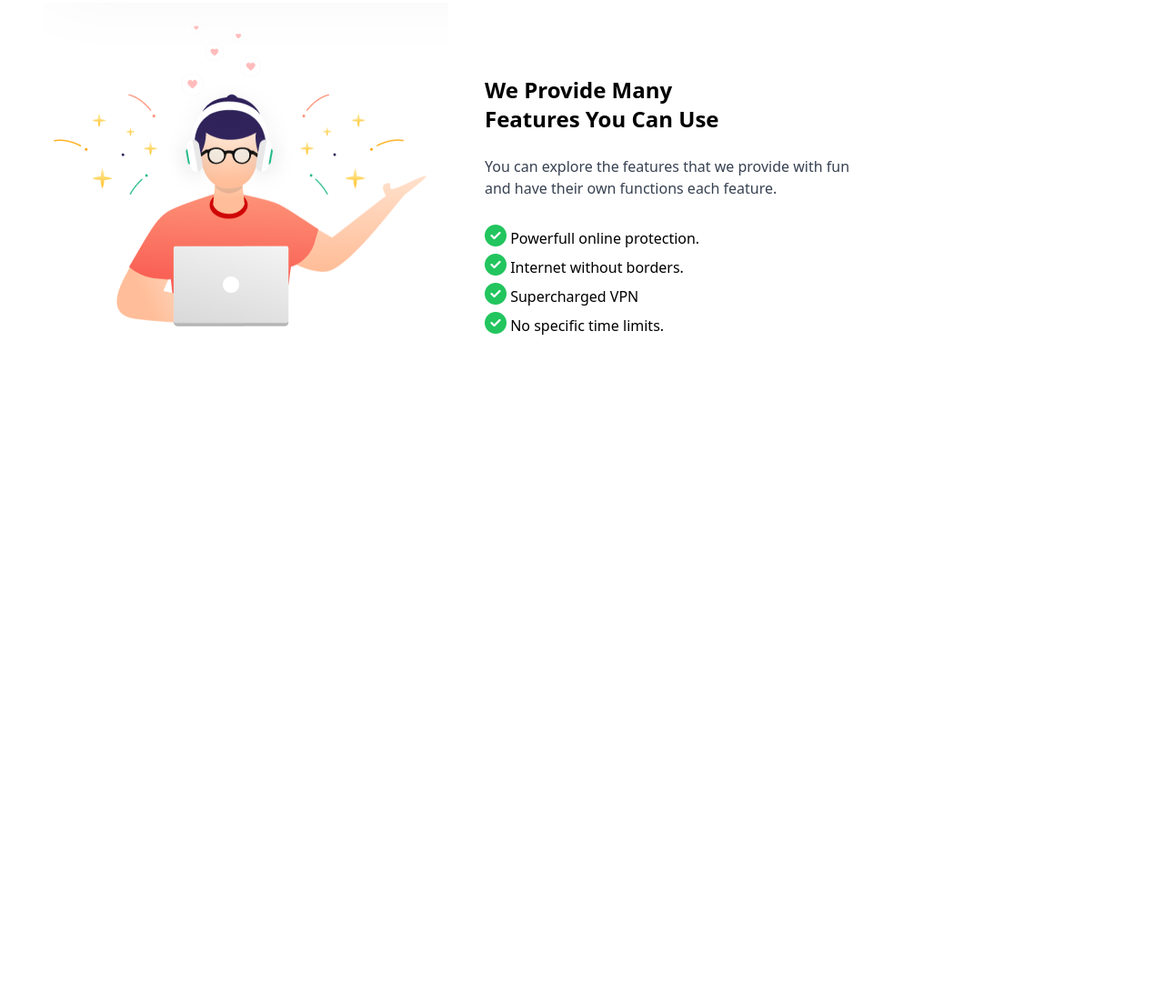
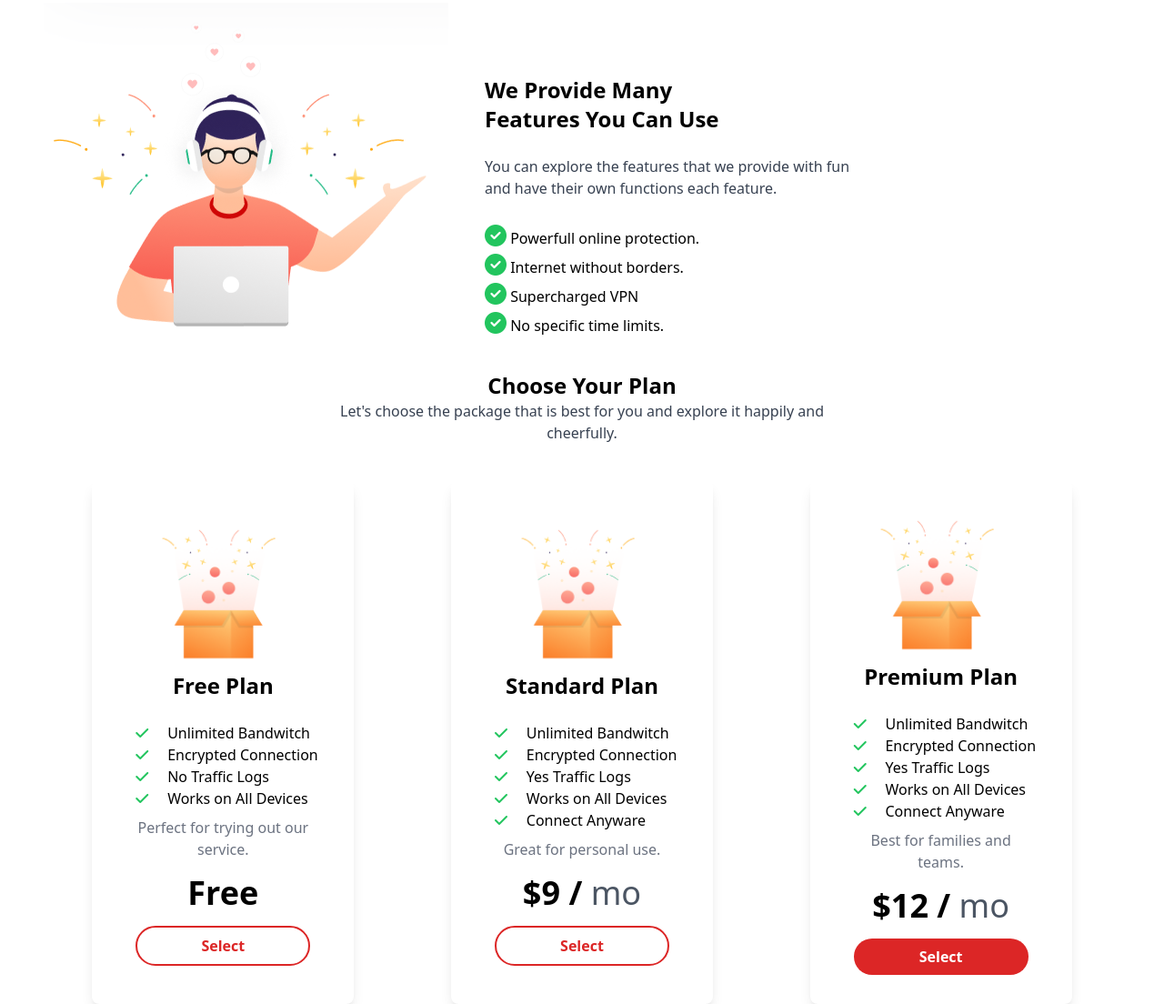
Before and after one commit to caleb-tuyisingize/vpnclone, a plain HTML site: page index.html in a window 1280 px wide. Shown: the part 731-1835 px from the top of the page at 91% size. Before the commit the page ends 1139 px from the top, so only its background shows below. Drawn offline with nearby package versions, Linux system fonts and the light colour scheme.

Commit message:
planning phase

```diff
--- a/index.html
+++ b/index.html
@@ -67,7 +67,7 @@
         <img src="./img/front.png" alt="">
     </div>
     <div class="ml-10 mt-20  w-[412px]">
-        <h1 class="font-bold text-2xl">We Provide Many <br> Features You Can Use</h1><br>
+        <h1 class="font-semibold text-2xl">We Provide Many <br> Features You Can Use</h1><br>
         <p class="text-gray-700 text-1xl">You can explore the features that we provide with fun and have their own functions each feature.</p><br>
         <span><i class="fa-solid fa-check-circle text-green-500 text-2xl"></i> Powerfull online protection.</span><br>
         <span><i class="fa-solid fa-check-circle text-green-500 text-2xl"></i> Internet without borders.</span><br>
@@ -75,5 +75,58 @@
         <span><i class="fa-solid fa-check-circle text-green-500 text-2xl"></i> No specific time limits.</span><br>
     </div>
 </div>
+<div class="plain w-full text-center items-center">
+    <h1 class="font-semibold text-2xl">Choose Your Plan</h1>
+    <span class=""><p class="text-gray-700 text-1xl">Let's choose the package that is best for you and explore it happily and <br> cheerfully.</p></span>
+</div>
+<div class="flex justify-around mt-10 px-12">
+    <div class="bg-white w-72 h-auto py-8 rounded-lg shadow-lg p-6 content-center text-center px-12">
+        <img src="./img/plan.png" alt="">
+        <h1 class="text-2xl font-semibold">Free Plan</h1>
+
+            <div class="text-left w-60 text-1xl">
+                <br>
+        <span><i class="fa-solid fa-check text-green-500 text-1xl"></i> &nbsp; &nbsp; Unlimited Bandwitch</span><br>
+        <span><i class="fa-solid fa-check text-green-500 text-1xl"></i> &nbsp; &nbsp; Encrypted Connection</span><br>
+        <span><i class="fa-solid fa-check text-green-500 text-1xl"></i> &nbsp; &nbsp; No Traffic Logs</span><br>
+        <span><i class="fa-solid fa-check text-green-500 text-1xl"></i> &nbsp; &nbsp; Works on All Devices</span><br>
+    </div>
+
+        <p class="text-gray-500 mt-2">Perfect for trying out our service.</p>
+        <h2 class="text-4xl font-bold mt-4">Free</h2>
+        <button class="border-2 border-red-600 text-red-600 font-semibold w-full py-2 rounded-full mt-4">Select</button>
+    </div>
+    <div class="bg-white w-72 h-auto py-8 rounded-lg shadow-lg p-6 content-center text-center px-12">
+        <img src="./img/plan.png" alt="">
+        <h1 class="text-2xl font-semibold">Standard Plan</h1>
+
+                    <div class="text-left w-60 text-1xl">
+                <br>
+        <span><i class="fa-solid fa-check text-green-500 text-1xl"></i> &nbsp; &nbsp; Unlimited Bandwitch</span><br>
+        <span><i class="fa-solid fa-check text-green-500 text-1xl"></i> &nbsp; &nbsp; Encrypted Connection</span><br>
+        <span><i class="fa-solid fa-check text-green-500 text-1xl"></i> &nbsp; &nbsp; Yes Traffic Logs</span><br>
+        <span><i class="fa-solid fa-check text-green-500 text-1xl"></i> &nbsp; &nbsp; Works on All Devices</span><br>
+        <span><i class="fa-solid fa-check text-green-500 text-1xl"></i> &nbsp; &nbsp; Connect Anyware</span><br>
+    </div>
+        <p class="text-gray-500 mt-2">Great for personal use.</p>
+        <h2 class="text-4xl font-bold mt-4">$9 / <span class="font-normal text-gray-600">mo</span></h2>
+        <button class="border-2 border-red-600 text-red-600 font-semibold w-full py-2 rounded-full mt-4">Select</button>
+    </div>
+    <div class="bg-white w-72 h-auto py-8 rounded-lg shadow-lg p-6 content-center text-center px-12">
+        <img src="./img/plan.png" alt="">
+        <h1 class="text-2xl font-semibold">Premium Plan</h1>
+
+                    <div class="text-left w-60 text-1xl">
+                <br>
+        <span><i class="fa-solid fa-check text-green-500 text-1xl"></i> &nbsp; &nbsp; Unlimited Bandwitch</span><br>
+        <span><i class="fa-solid fa-check text-green-500 text-1xl"></i> &nbsp; &nbsp; Encrypted Connection</span><br>
+        <span><i class="fa-solid fa-check text-green-500 text-1xl"></i> &nbsp; &nbsp; Yes Traffic Logs</span><br>
+        <span><i class="fa-solid fa-check text-green-500 text-1xl"></i> &nbsp; &nbsp; Works on All Devices</span><br>
+        <span><i class="fa-solid fa-check text-green-500 text-1xl"></i> &nbsp; &nbsp; Connect Anyware</span><br>
+    </div>
+        <p class="text-gray-500 mt-2">Best for families and teams.</p>
+        <h2 class="text-4xl font-bold mt-4">$12 / <span class="font-normal text-gray-600">mo</span></h2>
+        <button class="bg-red-600 text-white font-semibold w-full py-2 rounded-full mt-4">Select</button>
+    </div>
 </body>
 </html>
```
Also changed, not shown: img/plan.png (added).
